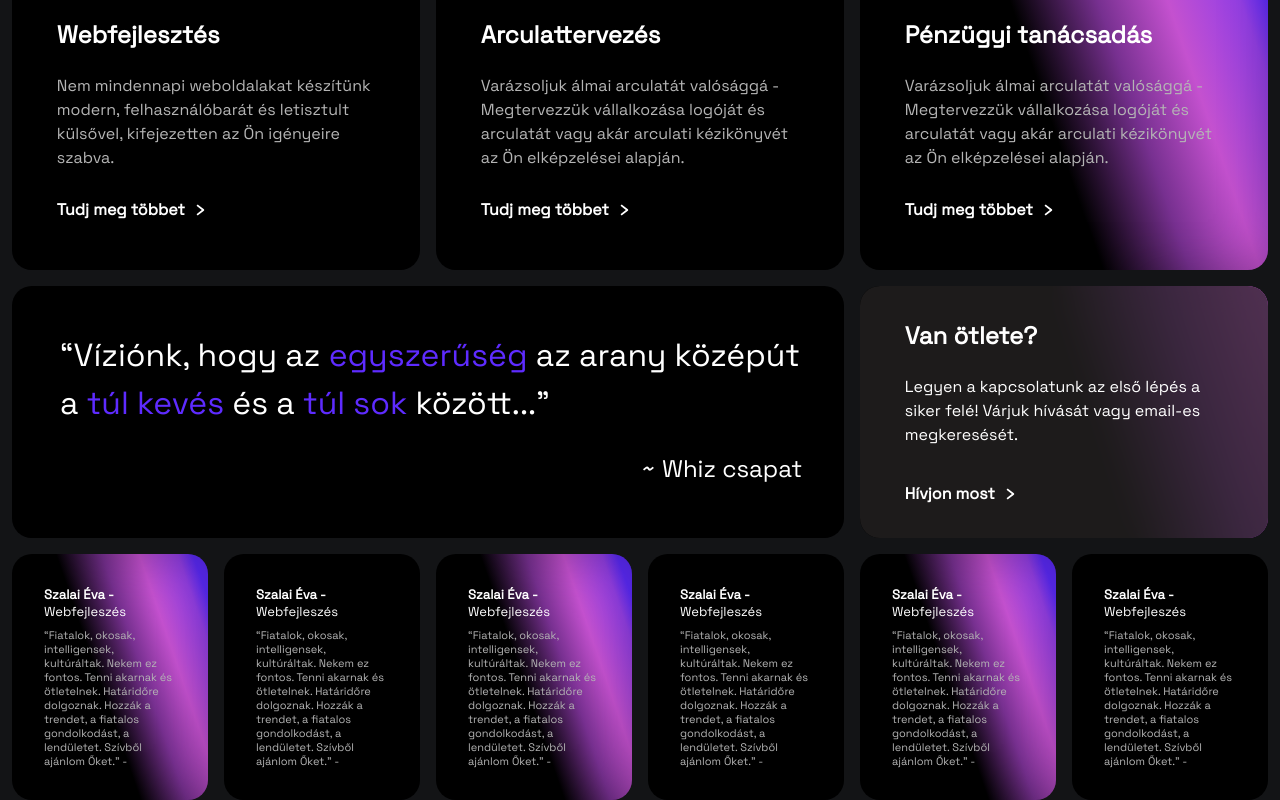
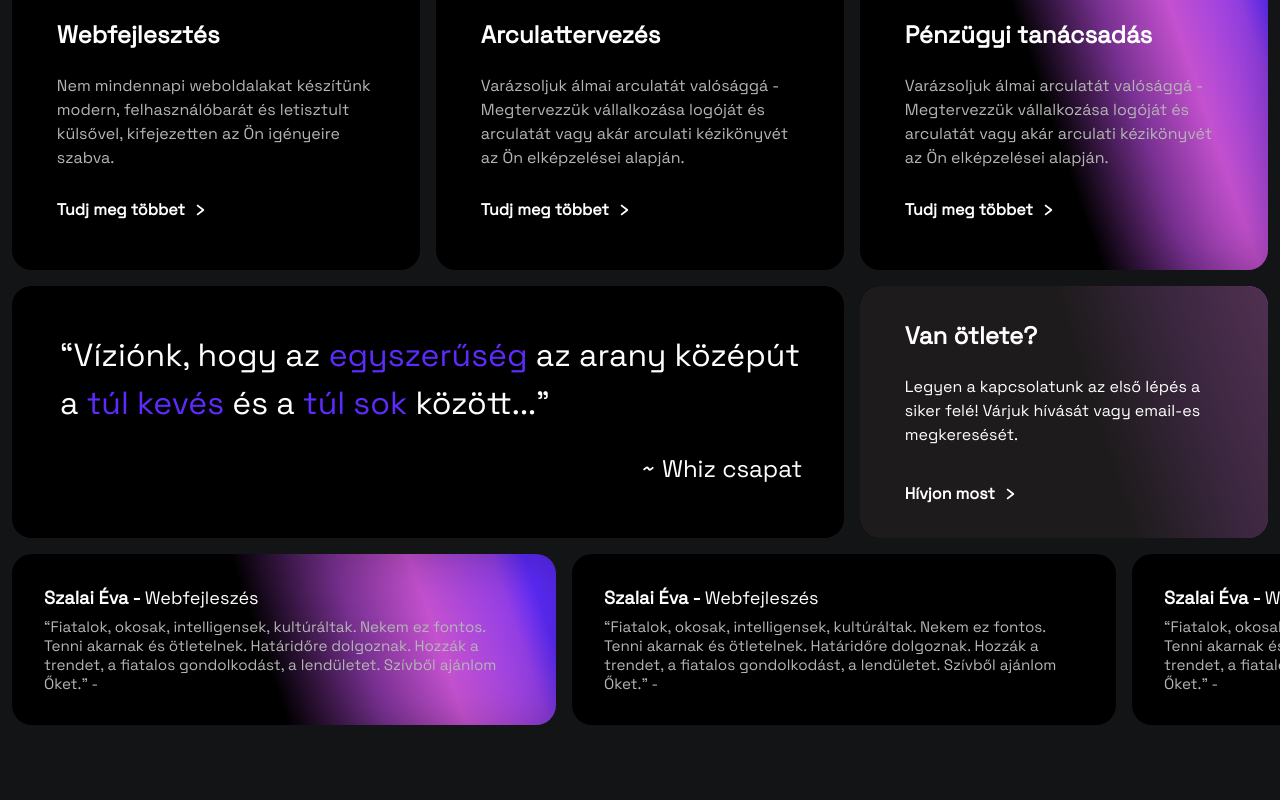
Before and after one commit to baxy5/Whiz, a Nuxt app: page / in a window 1280 px wide. Shown: the part 920-1720 px from the top of the page. After the commit the page ends 1645 px from the top, so only its background shows below. Built offline with nearby package versions, Linux system fonts and the light colour scheme.

Commit message:
testi draggable

```diff
--- a/components/Testimonials.vue
+++ b/components/Testimonials.vue
@@ -1,10 +1,11 @@
 <template>
-  <section class="mt-4 overflow-hidden flex gap-4">
+  <section class="asd">
+    <section id="container" class="mt-4 min-w-min flex gap-4">
       <Box box-type="fancy" custom-class="p-8">
         <h3 class="title">
           Szalai Éva - <span class="font-light">Webfejleszés</span>
         </h3>
-      <p class="parag">
+        <p class="parag w-[14rem] md:w-[16rem] lg:w-[30rem]">
           “Fiatalok, okosak, intelligensek, kultúráltak. Nekem ez fontos. Tenni
           akarnak és ötletelnek. Határidőre dolgoznak. Hozzák a trendet, a
           fiatalos gondolkodást, a lendületet. Szívből ajánlom Őket.” -
@@ -14,7 +15,7 @@
         <h3 class="title">
           Szalai Éva - <span class="font-light">Webfejleszés</span>
         </h3>
-      <p class="parag">
+        <p class="parag w-[14rem] md:w-[16rem] lg:w-[30rem]">
           “Fiatalok, okosak, intelligensek, kultúráltak. Nekem ez fontos. Tenni
           akarnak és ötletelnek. Határidőre dolgoznak. Hozzák a trendet, a
           fiatalos gondolkodást, a lendületet. Szívből ajánlom Őket.” -
@@ -24,7 +25,7 @@
         <h3 class="title">
           Szalai Éva - <span class="font-light">Webfejleszés</span>
         </h3>
-      <p class="parag">
+        <p class="parag w-[14rem] md:w-[16rem] lg:w-[30rem]">
           “Fiatalok, okosak, intelligensek, kultúráltak. Nekem ez fontos. Tenni
           akarnak és ötletelnek. Határidőre dolgoznak. Hozzák a trendet, a
           fiatalos gondolkodást, a lendületet. Szívből ajánlom Őket.” -
@@ -34,7 +35,7 @@
         <h3 class="title">
           Szalai Éva - <span class="font-light">Webfejleszés</span>
         </h3>
-      <p class="parag">
+        <p class="parag w-[14rem] md:w-[16rem] lg:w-[30rem]">
           “Fiatalok, okosak, intelligensek, kultúráltak. Nekem ez fontos. Tenni
           akarnak és ötletelnek. Határidőre dolgoznak. Hozzák a trendet, a
           fiatalos gondolkodást, a lendületet. Szívből ajánlom Őket.” -
@@ -44,7 +45,7 @@
         <h3 class="title">
           Szalai Éva - <span class="font-light">Webfejleszés</span>
         </h3>
-      <p class="parag">
+        <p class="parag w-[14rem] md:w-[16rem] lg:w-[30rem]">
           “Fiatalok, okosak, intelligensek, kultúráltak. Nekem ez fontos. Tenni
           akarnak és ötletelnek. Határidőre dolgoznak. Hozzák a trendet, a
           fiatalos gondolkodást, a lendületet. Szívből ajánlom Őket.” -
@@ -54,14 +55,29 @@
         <h3 class="title">
           Szalai Éva - <span class="font-light">Webfejleszés</span>
         </h3>
-      <p class="parag">
+        <p class="parag w-[14rem] md:w-[16rem] lg:w-[30rem]">
           “Fiatalok, okosak, intelligensek, kultúráltak. Nekem ez fontos. Tenni
           akarnak és ötletelnek. Határidőre dolgoznak. Hozzák a trendet, a
           fiatalos gondolkodást, a lendületet. Szívből ajánlom Őket.” -
         </p>
       </Box>
     </section>
+  </section>
 </template>
+
+<script setup>
+import gsap from "gsap";
+import { ScrollTrigger } from "gsap/ScrollTrigger";
+import { Draggable } from "gsap/Draggable";
+gsap.registerPlugin(ScrollTrigger, Draggable);
+
+onNuxtReady(async () => {
+  Draggable.create("#container", {
+    type: "x",
+    bounds: ".asd",
+  });
+});
+</script>
 
 <style scoped>
 .title {
@@ -80,4 +96,22 @@
   font-weight: 400;
   line-height: normal;
 }
+
+@media only screen and (min-width: 768px) {
+  .title {
+    font-size: 0.95rem;
+  }
+  .parag {
+    font-size: 0.75rem;
+  }
+}
+
+@media only screen and (min-width: 768px) {
+  .title {
+    font-size: 1.125rem;
+  }
+  .parag {
+    font-size: 0.95rem;
+  }
+}
 </style>
--- a/pages/index.vue
+++ b/pages/index.vue
@@ -1,5 +1,5 @@
 <template>
-  <main class="px-3 xxl:container">
+  <main class="px-3 xxl:container overflow-hidden">
     <Navbar />
     <Hero />
     <Services />
```
Lines whose indentation alone changed are shown as unchanged.
